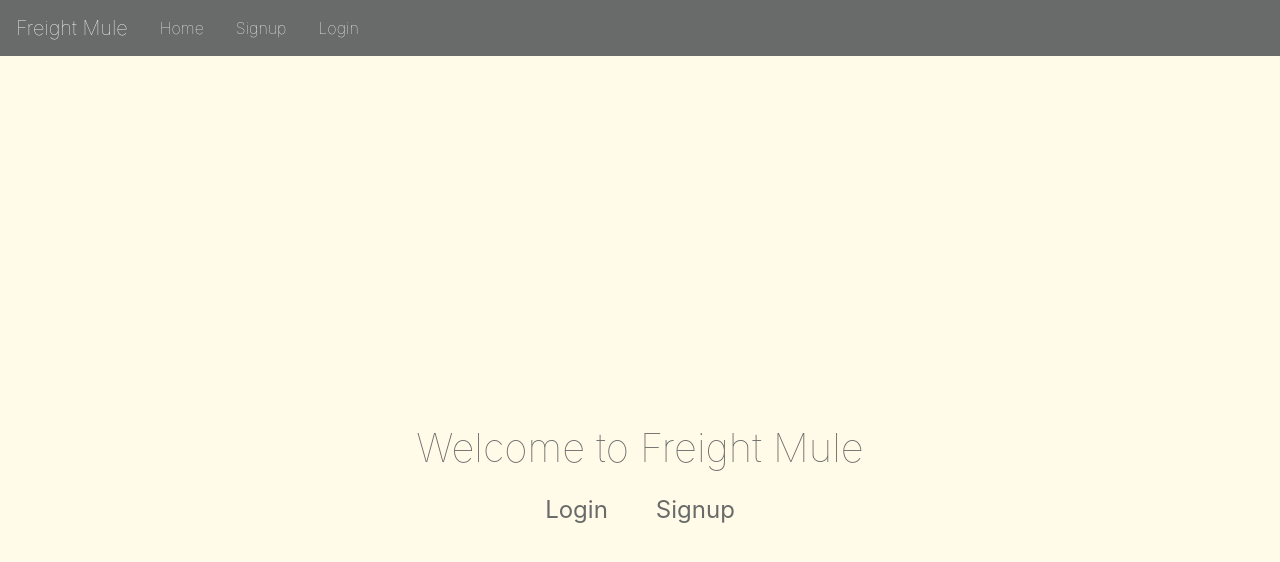
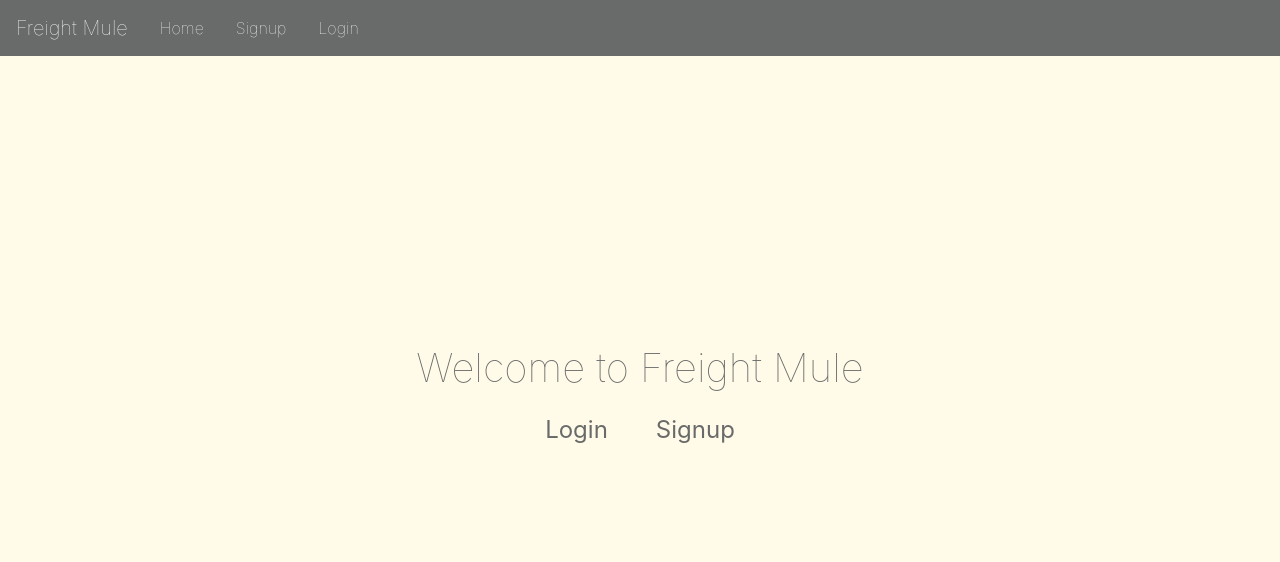
Before and after one commit to RJorns/mf_login, a React (Create React App) app: page / in a window 1280 px wide. Shown: the top 562 px of the page. Built offline with nearby package versions, Linux system fonts and the light colour scheme.

Commit message:
Update Home.js

```diff
--- a/src/pages/Home.js
+++ b/src/pages/Home.js
@@ -17,7 +17,7 @@ const fadeInDown = keyframes`
 
 const Styles = styled.div`
   header {
-    min-height: 95vh;
+    min-height: 75vh;
     display: flex;
     flex-direction: column;
     align-items: center;
```
